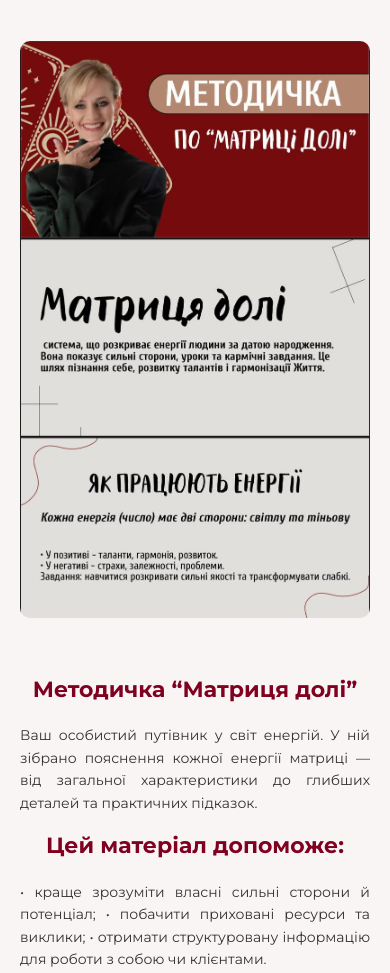
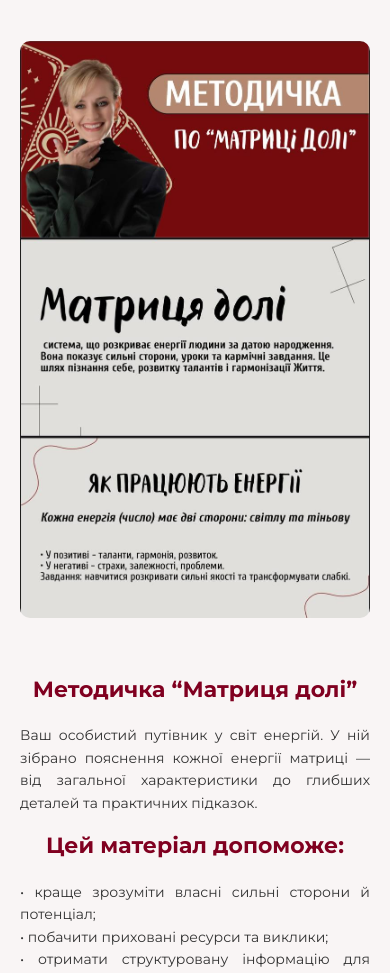
Before and after one commit to MykolaRyb97/numerologi_olga_vovkodav, a plain HTML site: page anceta_user.html in a window 390 px wide. Shown: the part 119-1092 px from the top of the page. Drawn offline with Linux system fonts and the light colour scheme.

```diff
--- a/anceta_user.html
+++ b/anceta_user.html
@@ -58,18 +58,15 @@
       <p>Ваш особистий путівник у світ енергій.
 У ній зібрано пояснення кожної енергії матриці — від загальної характеристики до глибших деталей та практичних підказок.</p>
      <h2>Цей матеріал допоможе:</h2>
-      <p>• краще зрозуміти власні сильні сторони й потенціал;
-• побачити приховані ресурси та виклики;
+      <p>• краще зрозуміти власні сильні сторони й потенціал;<br>
+• побачити приховані ресурси та виклики;<br>
 • отримати структуровану інформацію для роботи з собою чи клієнтами.</p>
 
       <p>Лаконічно, зрозуміло й без зайвої «води» — усе, щоб ви могли одразу застосувати знання на практиці.</p>
 
-
-
     </div>
   </div>
 </section>
-
 
 <footer>
     <p>© 2025 Ольга Вовкодав - нумеролог</p>
```
